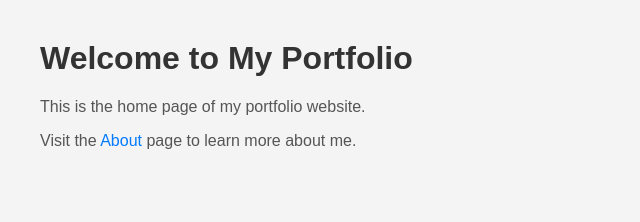
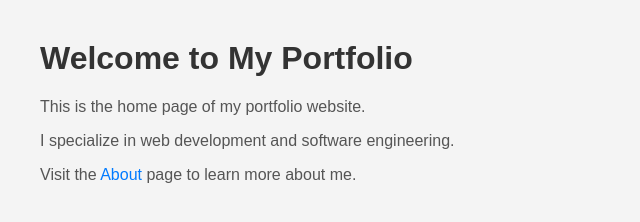
Before and after one commit to yatharth023/Github-Assignment, a plain HTML site: page index.html in a window 1280 px wide. Shown: the whole page, without its empty margins (0-640 px from the left). Drawn offline with Linux system fonts and the light colour scheme.

Commit message:
Update index.html: Add specialization description

```diff
--- a/index.html
+++ b/index.html
@@ -14,6 +14,7 @@
 <body>
     <h1>Welcome to My Portfolio</h1>
     <p>This is the home page of my portfolio website.</p>
+    <p>I specialize in web development and software engineering.</p>
     <p>Visit the <a href="about.html">About</a> page to learn more about me.</p>
 </body>
 </html>
```
